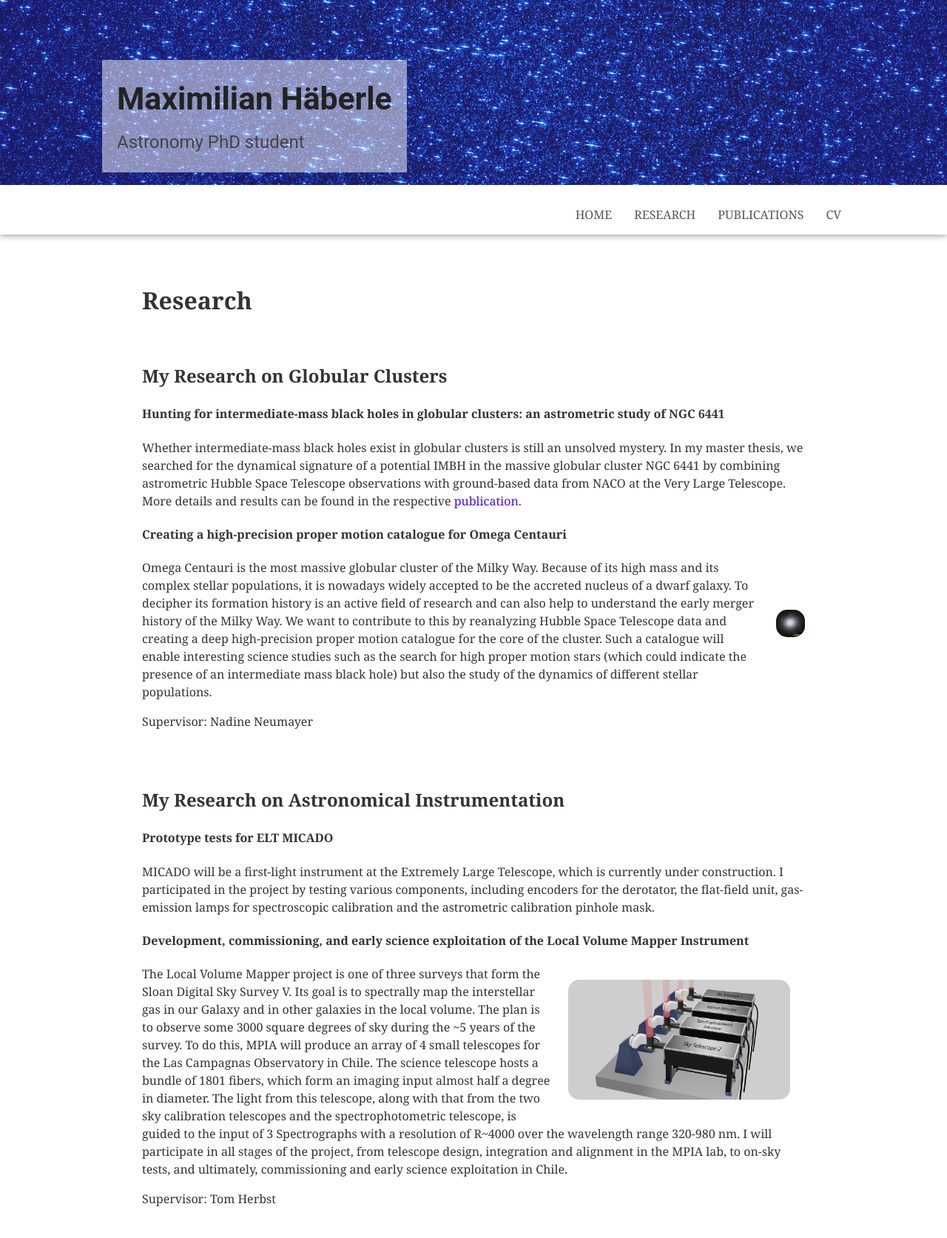
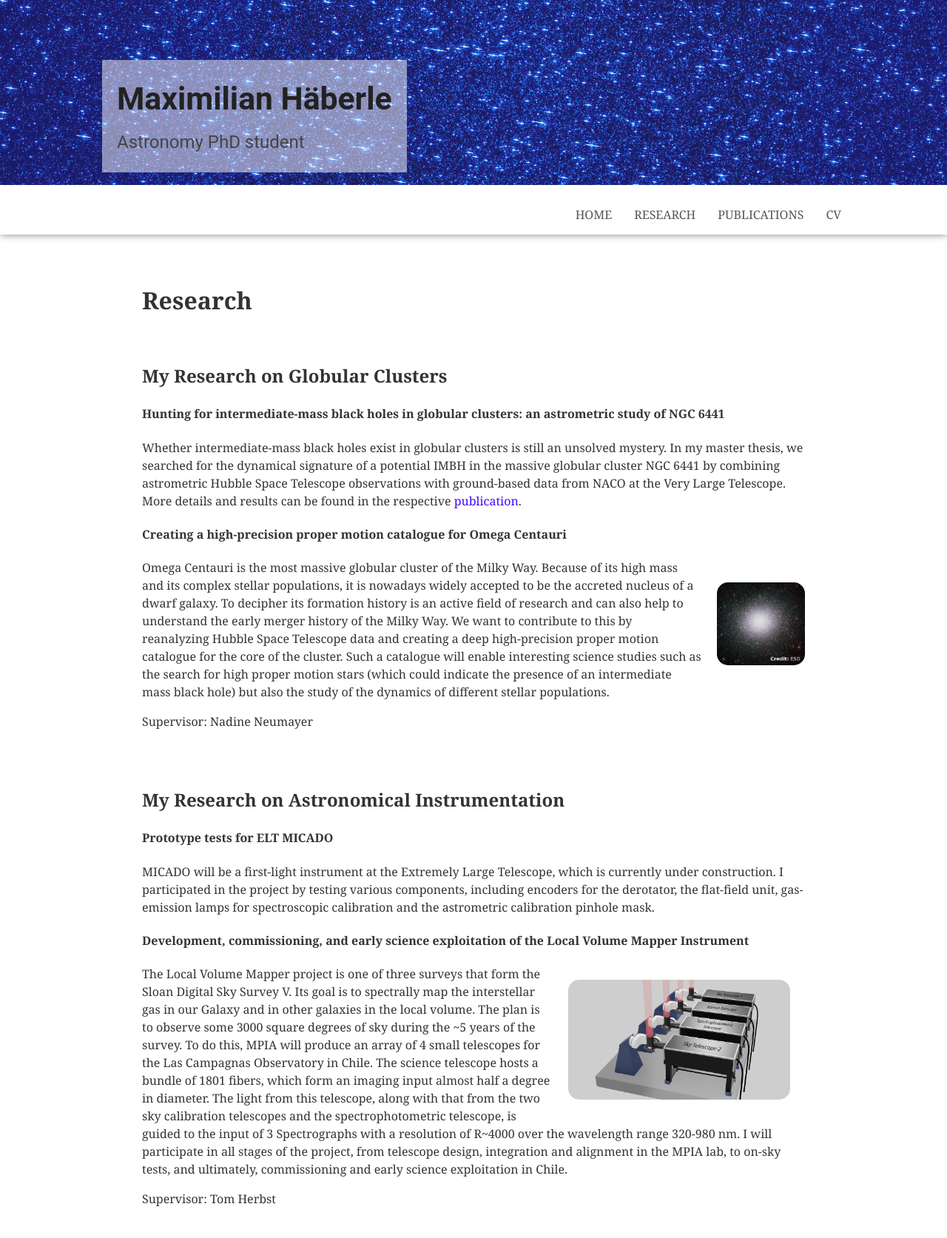
Before and after one commit to maxhaeberle/maxhaeberle.github.io, a Jekyll site: the page built from research.html, in a window 1280 px wide. Shown: the whole page at 74% size. Built offline with Jekyll 4.4.1, drawn with Linux system fonts in a browser that asks for light colours.

Commit message:
Try flexbox container 2

```diff
--- a/assets/css/style.css
+++ b/assets/css/style.css
@@ -171,7 +171,7 @@
 }
 
 .image {
-  flex-basis: 30%;
+  flex-basis: 100%;
 }
 
 .text {
```
